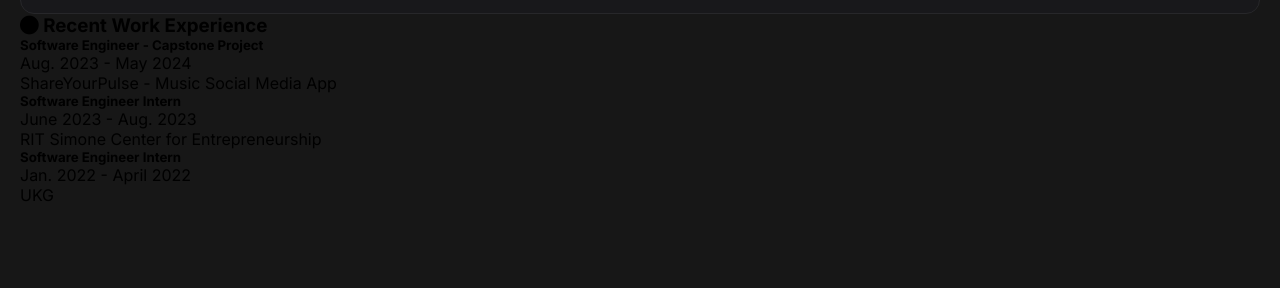
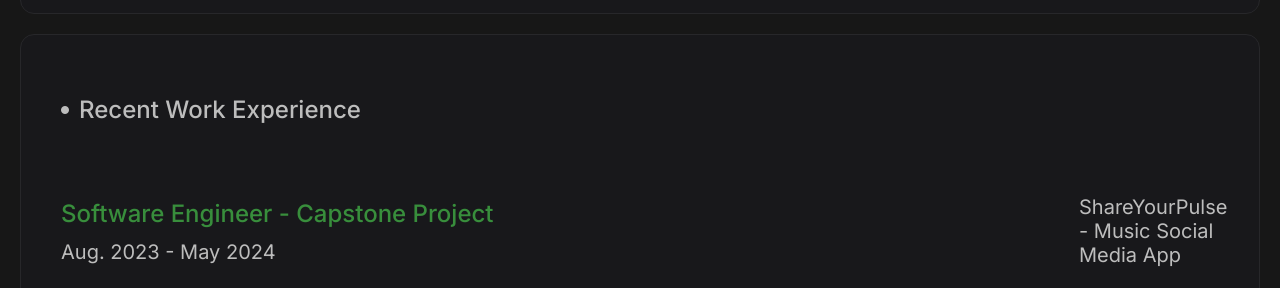
Before and after one commit to trevcruz182/personal-website, a plain HTML site: page index.html in a window 1280 px wide. Shown: the part 512-800 px from the top of the page. Drawn offline with Linux system fonts and the light colour scheme.

Commit message:
Styled work history section

```diff
--- a/style.css
+++ b/style.css
@@ -169,3 +169,75 @@ About Section Styles
     border: 8px solid #2c2c2c;
     margin-top: 70px;
 }
+
+/*
+Work History Section Styles
+ */
+
+.works {
+    display: flex;
+    gap: 20px;
+    margin-top: 20px;
+}
+
+.works .left {
+    flex: 1;
+    background: #18181b;
+    padding: 60px 40px;
+    border-radius: 14px;
+    border: 1px solid #27272a;
+}
+
+.works .left h3 {
+    color: #bdbdbd;
+    font-weight: 500;
+    display: flex;
+    align-items: center;
+    gap: 10px;
+    font-size: 24px;
+}
+
+.works .left h3 i {
+    font-size: 8px;
+}
+
+.works .left .works-list {
+    margin-top: 70px;
+    display: flex;
+    flex-direction: column;
+    gap: 36px;
+}
+
+.works .left .works-list .item {
+    display: flex;
+    align-items: center;
+    justify-content: space-between;
+    border-bottom: 2px solid #27272a;
+    padding: 1px 0 30px;
+}
+
+.works .left .works-list .item .work-info h5{
+    color: #fff;
+    font-size: 24px;
+    font-weight: 500;
+}
+
+.works .left .works-list .item .work-info h5.active {
+    color: #388e3c;
+}
+
+.works .left .works-list .item .work-info p {
+    margin-top: 12px;
+    color: #bdbdbd;
+    font-size: 20px;
+}
+
+.works .left .works-list .item > p {
+    font-size: 20px;
+    color: #bdbdbd;
+    width: 140px;
+}
+
+.works .right {
+    flex: 1;
+}
```
